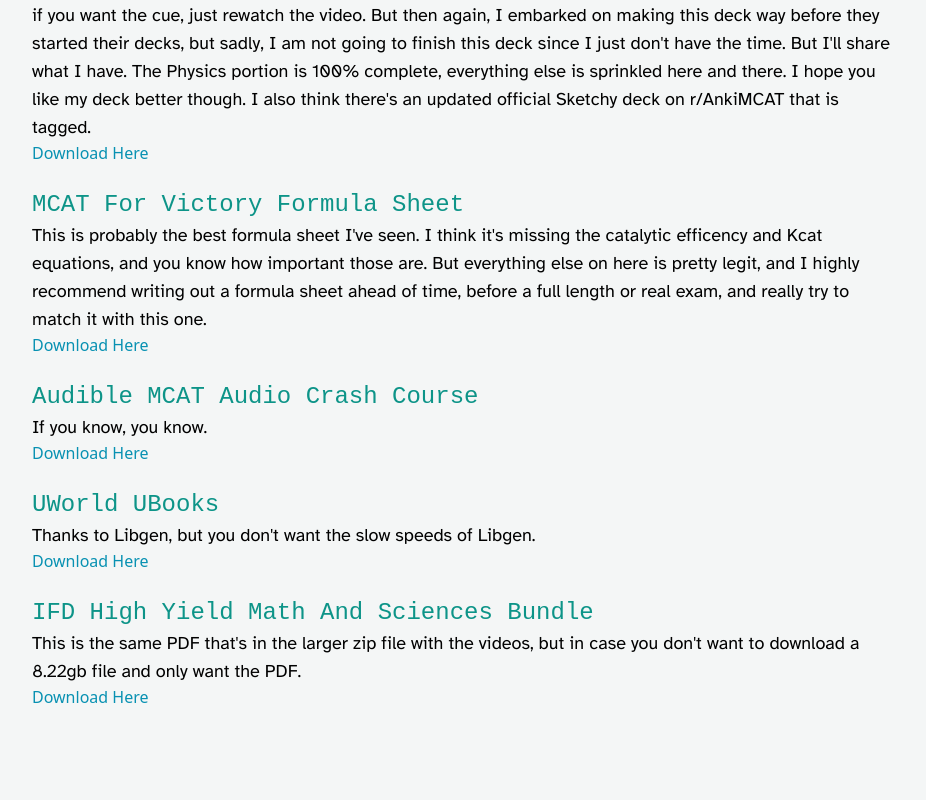
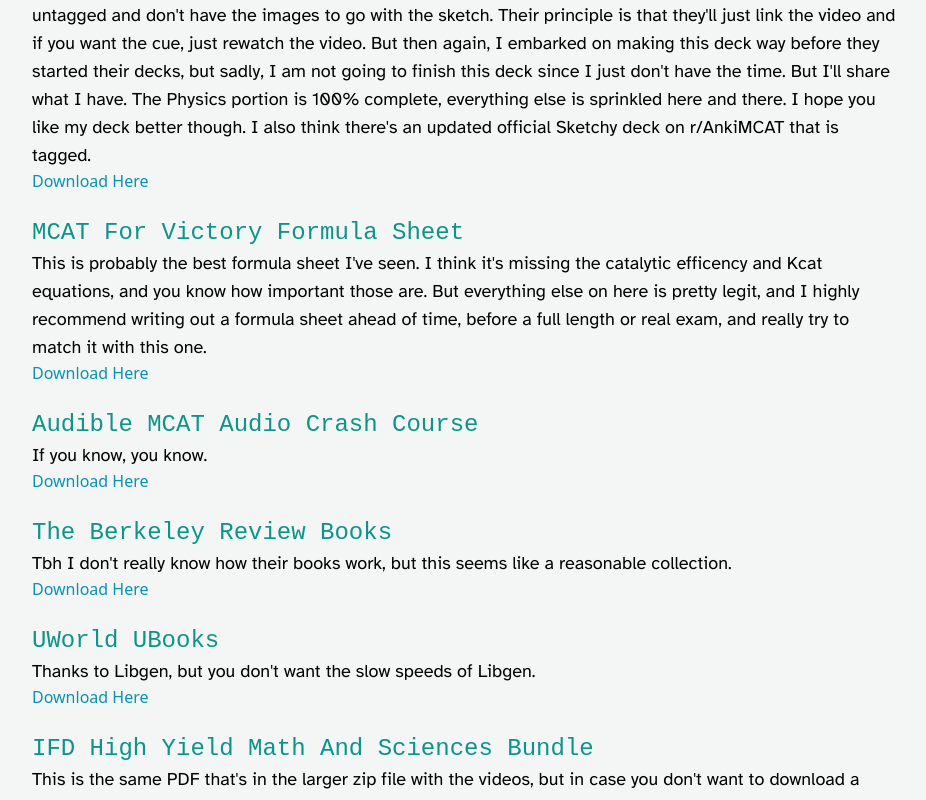
Before and after one commit to yangskinny/premed, a website: page index.html in a window 1280 px wide. Shown: the part 1735-2535 px from the top of the page, without its empty margins (176-1102 px from the left). Drawn offline with Linux system fonts and the light colour scheme; a web font is replaced by a local one.

Commit message:
added books

```diff
--- a/index.html
+++ b/index.html
@@ -18,7 +18,7 @@
             <p class="font-passenger text-lg">A lot of third-party resources here, including Altius FLs and Blueprint content books. It also has some old pre-2015 AAMC practice exams, which is good for additional AAMC CARS practice.</p>
             <a href="https://mega.nz/file/9msQyboA#Bx2e6hFjphfpXlgv4j40JQza04742Ck51pN2_csKW94" target="_blank" rel="noopener noreferrer" class="text-cyan-600 hover:text-cyan-700">Download Here</a>
             <h2 class="text-2xl pt-6 font-neutronic text-teal-600 hover:text-teal-800">Pixorize MCAT Videos</h2>
-            <p class="font-passenger text-lg">Best way to memorize the amino acids, endocrine pathways, metabolic pathways, and other random bio/biochem and psych/soc concepts. I recommend you do it with the Pixorize2077 Anki Deck.</p>
+            <p class="font-passenger text-lg">Best way to memorize the amino acids, endocrine pathways, metabolic pathways, and other random bio/biochem and psych/soc concepts. Writing them out sucks and is ineffective. I recommend you do watch the videos and then reinforce with the Pixorize2077 Anki Deck.</p>
             <a href="https://mega.nz/folder/FmU2BAKZ#mHo_qEbZwwnJZjT6aYb3kw" target="_blank" rel="noopener noreferrer" class="text-cyan-600 hover:text-cyan-700">Download Here</a>
             <h2 class="text-2xl pt-6 font-neutronic text-teal-600 hover:text-teal-800">IFD High Yield Book And Course</h2>
             <p class="font-passenger text-lg">I adore John and Maggie, bless their souls. And maybe you will have a newfound appreciation of their humour and explanations after watching the videos from the highly advertised High Yield Course. This includes all the videos, their corresponding practise problems, Anki deck, and book PDF.</p>
@@ -52,6 +52,9 @@
             <h2 class="text-2xl pt-6 font-neutronic text-teal-600 hover:text-teal-800">Audible MCAT Audio Crash Course</h2>
             <p class="font-passenger text-lg">If you know, you know.</p>
             <a href="https://mega.nz/file/0qVWUJ6A#qz7FS2RJw_atJfIsYENUA-U44rhUdCiSecl9KF5fJJ4" target="_blank" rel="noopener noreferrer" class="text-cyan-600 hover:text-cyan-700">Download Here</a>
+            <h2 class="text-2xl pt-6 font-neutronic text-teal-600 hover:text-teal-800">The Berkeley Review Books</h2>
+            <p class="font-passenger text-lg">Tbh I don't really know how their books work, but this seems like a reasonable collection.</p>
+            <a href="https://akirabox.com/rk9zKoR4z0lY/folder" target="_blank" rel="noopener noreferrer" class="text-cyan-600 hover:text-cyan-700">Download Here</a>
             <h2 class="text-2xl pt-6 font-neutronic text-teal-600 hover:text-teal-800">UWorld UBooks</h2>
             <p class="font-passenger text-lg">Thanks to Libgen, but you don't want the slow speeds of Libgen.</p>
             <a href="https://mega.nz/folder/Cnh0DTrJ#TxaRrhB2GhEli6qobuRfxw" target="_blank" rel="noopener noreferrer" class="text-cyan-600 hover:text-cyan-700">Download Here</a>
```
